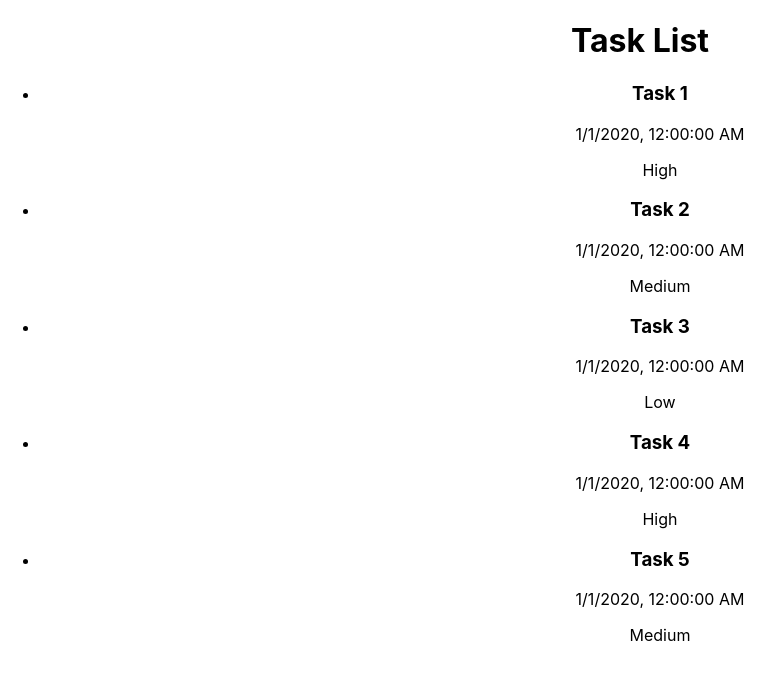
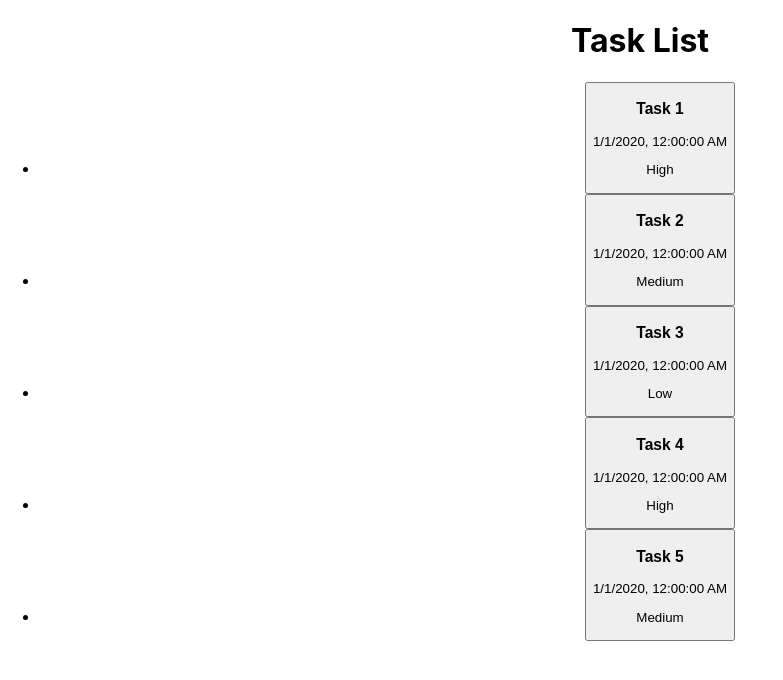
Before and after one commit to kensanangelo/task-list-demo, a React (Create React App) app: page / in a window 1280 px wide. Shown: the top 680 px of the page, without its empty margins (0-783 px from the left). Built offline with nearby package versions, Linux system fonts and the light colour scheme.

Commit message:
Adds more section that expands on click

```diff
--- /dev/null
+++ b/src/common/SingleTask/MoreSection.tsx
@@ -0,0 +1,19 @@
+import { Status } from '../../types/Task';
+
+interface MoreSectionProps {
+	description: string;
+	assignee: string;
+	status: Status;
+}
+
+const MoreSection = ({ description, assignee, status }: MoreSectionProps) => {
+	return (
+		<div>
+			<p>{description}</p>
+			<p>Assignee: {assignee}</p>
+			<p>{status}</p>
+		</div>
+	);
+};
+
+export default MoreSection;
--- a/src/common/SingleTask/SingleTask.tsx
+++ b/src/common/SingleTask/SingleTask.tsx
@@ -1,16 +1,26 @@
+import { useState } from 'react';
 import { Task } from '../../types/Task';
+import MoreSection from './MoreSection';
 
 interface Props {
 	task: Task;
 }
 
 const SingleTask = ({ task }: Props) => {
+	const [showMore, setShowMore] = useState<boolean>(false);
 	return (
-		<div>
+		<button onClick={() => setShowMore(!showMore)}>
 			<h3>{task.name}</h3>
 			<p>{new Date(task.due).toLocaleString('en-us')}</p>
 			<p>{task.priority}</p>
-		</div>
+			{showMore && (
+				<MoreSection
+					description={task.description}
+					assignee={task.assignee}
+					status={task.status}
+				/>
+			)}
+		</button>
 	);
 };
 
```
